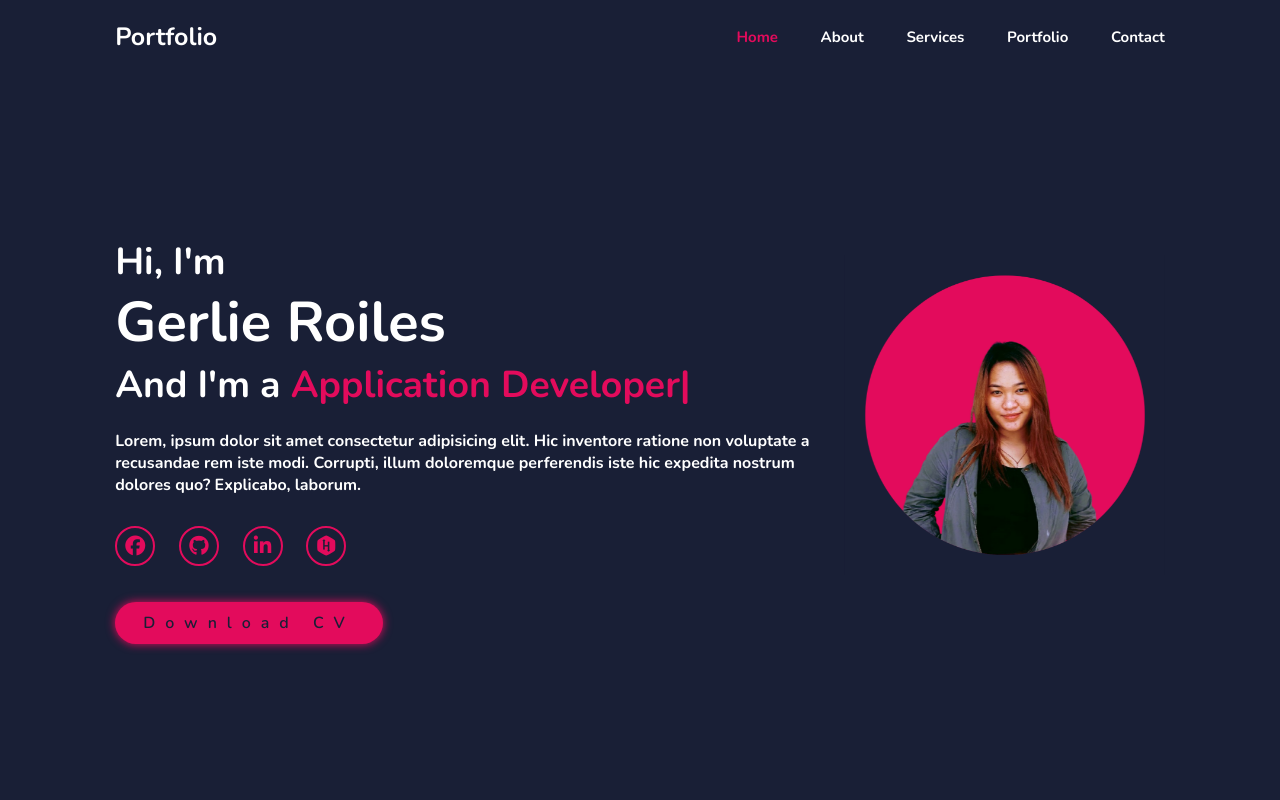
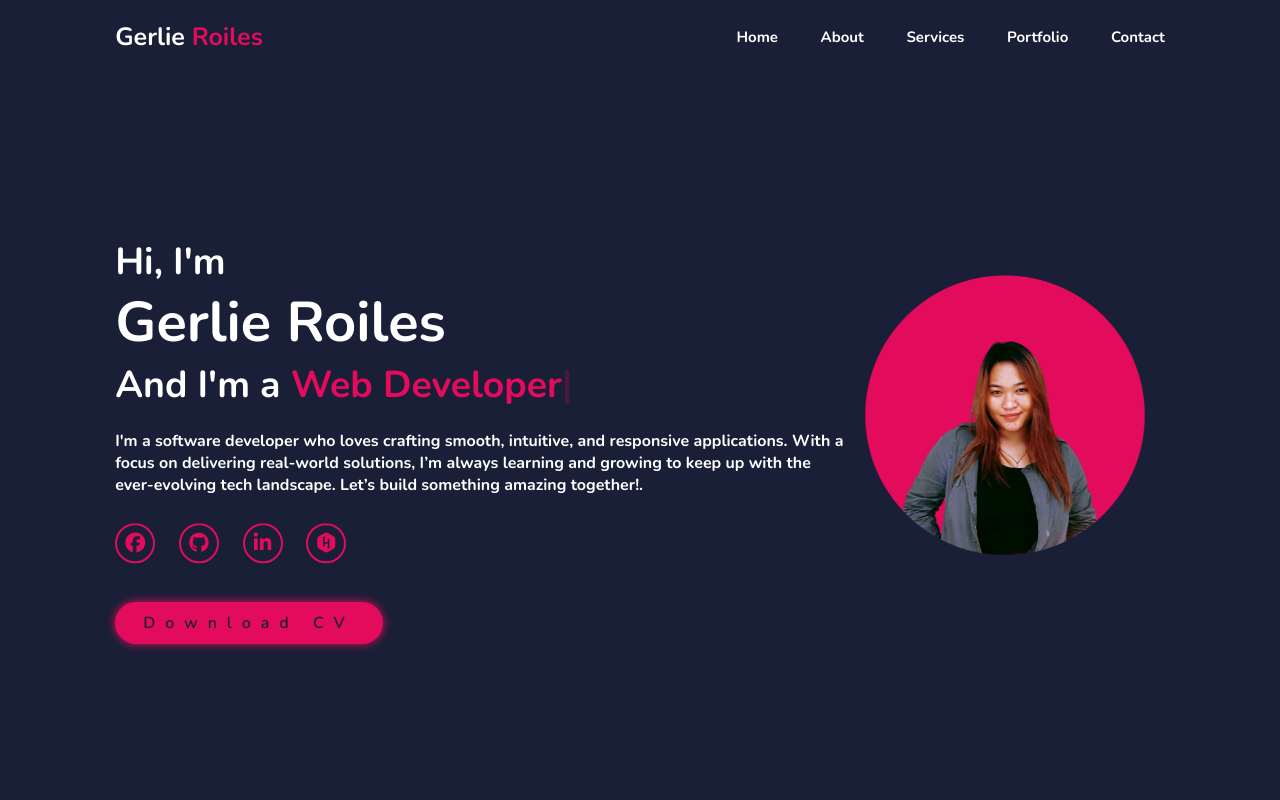
Before and after one commit to gerlieroiles7/portfolio, a plain HTML site: page index.html in a window 1280 px wide. Shown: the top 800 px of the page. Drawn offline with nearby package versions, Linux system fonts and the light colour scheme.

Commit message:
Update about section intro and fix active navbar state

```diff
--- a/JS/main.js
+++ b/JS/main.js
@@ -55,9 +55,20 @@ ScrollReveal().reveal('.home-contact p, about-content', { origin: 'right' });
 
 /*========================= typed js ===================================== */
 const typed = new Typed('.multiple-text', {
-    strings: ['Fullstack Developer', 'Application Developer', 'WordPress Developer'],
+    strings: ['Software Developer', 'Web Developer', 'Full-stack Developer'],
     typeSpeed: 70,
     backSpeed: 70,
     backDelay: 1000,
     loop: true,
 });
+
+/*===============================Navbar active link =====================*/
+// Select all nav links
+const navLink = document.querySelectorAll(".navbar a");
+
+navLink.forEach(link => {
+    link.addEventListener("click", () => {
+      navLink.forEach(nav => nav.classList.remove("active"));
+      link.classList.add("active");
+    });
+  });
--- a/Style/styles.css
+++ b/Style/styles.css
@@ -58,6 +58,8 @@ section {
     color: var(--text-color);
     margin-left: 4rem;
     font-weight: 700;
+    transform: translateX(20px); /* Slide in from the side */
+    transition: all 0.4s ease;
 }
 
 .navbar a:hover,
@@ -76,6 +78,39 @@ section {
     justify-content: center;
     align-items: center;
 }
+
+.home-content h3,
+.home-content h1,
+.home-content p {
+    animation: fadeInSlide 2s ease-out forwards;
+    opacity: 0;
+    transform: translateY(2rem);
+}
+
+.home-content h3:nth-of-type(1) {
+    animation-delay: 0.2s;
+}
+
+.home-content h1 {
+    animation-delay: 0.5s;
+    font-size: 5.8rem;
+}
+
+.home-content h3:nth-of-type(2) {
+    animation-delay: 0.8s;
+}
+
+.home-content p {
+    animation-delay: 1.1s;
+}
+
+@keyframes fadeInSlide {
+    to {
+        opacity: 1;
+        transform: translateY(0);
+    }
+}
+
 
 .home-content {
     font-size: 3.2rem;
@@ -130,12 +165,24 @@ span {
     color: var(--main-color);
     margin: 3rem 1.5rem 3rem 0;
     transition: .5s ease;
+    animation: socialBounce 2s infinite;
+    transition: transform 0.3s ease;
 }
 
 .social-media a:hover {
     background: var(--main-color);
     color: var(--snd-bg-color);
     box-shadow: 0 0 1rem var(--main-color);
+    transform: scale(1.1);
+}
+
+@keyframes socialBounce {
+    0%, 100% {
+        transform: translateY(0);
+    }
+    50% {
+        transform: translateY(-0.5rem);
+    }
 }
 
 .btn {
--- a/index.html
+++ b/index.html
@@ -15,12 +15,12 @@
 <body>
     <!-- HEADER DESIGN -->
      <header class="header">
-        <a href="#" class="logo">Portfolio</a>
+        <a href="#" class="logo">Gerlie <span>Roiles</span></a>
 
         <i class="fa-solid fa-bars" id="menu-icon"></i>
 
         <nav class="navbar">
-            <a href="#home" class="active">Home</a>
+            <a href="#home">Home</a>
             <a href="#about">About</a>
             <a href="#services">Services</a>
             <a href="#portfolio">Portfolio</a>
@@ -34,7 +34,7 @@
             <h3>Hi, I'm</h3>
             <h1>Gerlie Roiles</h1>
             <h3>And I'm a <span class="multiple-text"></span></h3>
-            <p>Lorem, ipsum dolor sit amet consectetur adipisicing elit. Hic inventore ratione non voluptate a recusandae rem iste modi. Corrupti, illum doloremque perferendis iste hic expedita nostrum dolores quo? Explicabo, laborum.</p>
+            <p>I'm a software developer who loves crafting smooth, intuitive, and responsive applications. With a focus on delivering real-world solutions, I’m always learning and growing to keep up with the ever-evolving tech landscape. Let’s build something amazing together!.</p>
             <div class="social-media">
                 <a href="#"><i class="fa-brands fa-facebook"></i></a>
                 <a href="#"><i class="fa-brands fa-github"></i></a>
```
